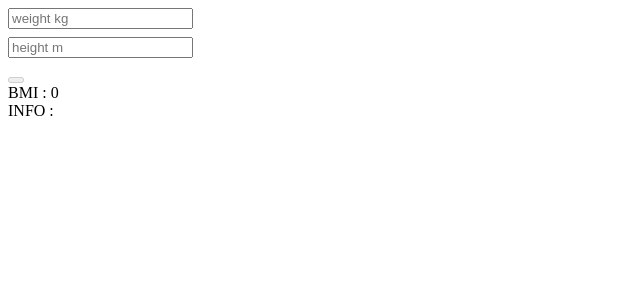
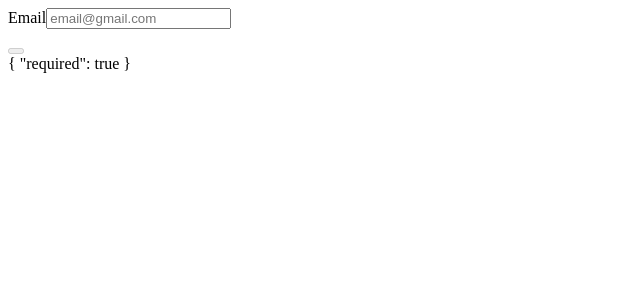
Before and after one commit to nuttawwn/angular_newapp_1, an Angular app: page / in a window 1280 px wide. Shown: the top 300 px of the page, without its empty margins (0-640 px from the left). Built offline with nearby package versions, Linux system fonts and the light colour scheme; what primeng would draw is missing.

Commit message:
set 2 validator in emailforms

```diff
--- a/src/app/app.component.html
+++ b/src/app/app.component.html
@@ -16,36 +16,69 @@
     <button [disabled]="employeeCodeNgModel.invalid" pButton type="button" label="บันทึก"></button>
   </div>
 </div> -->
-<div style="display: flex;
+<!-- <div style="display: flex;
             flex-direction: column;
             align-content: center;
             flex-wrap: nowrap;
             row-gap: 0.5em">
-  <div class="col-12 md;col-6 lg;col-3">
+  <div class="col-12 md:col-6 lg:col-3">
     <input type="text" [formControl]="weightForm" class="w-full" pInputText placeholder="weight kg" />
     <p-message *ngIf="weightForm.invalid && weightForm.touched" severity="error" text="กรุณากรอกน้ำหนักด้วย"> </p-message>
   </div>
-  <div class="col-12 md;col-6 lg;col-3">
+  <div class="col-12 md:col-6 lg:col-3">
     <input type="text" [formControl]="heightForm" class="w-full" pInputText placeholder="height m" />
     <p-message *ngIf="heightForm.invalid && heightForm.touched" severity="error" text="กรุณากรอกส่วนสูงด้วย"> </p-message>
   </div>
-  <div class="col-12 md: col-6 lg: col-3">
-    <button pButton type="button" [disabled]="weightForm.invalid || heightForm.invalid" (click)="calcualte()" label="Calculate BMI"></button>
+  <div class="col-12 md:col-6 lg:col-3">
+    <button pButton type="button" [disabled]="weightForm.invalid || heightForm.invalid" (click)="calcualte()" label="Calculate BMI"></button> -->
     <!-- <span *ngIf="weightForm.invalid && weightForm.touched">กรุณากรอกน้ำหนักด้วย</span>
     <span *ngIf="heightForm.invalid && heightForm.touched">กรุณากรอกส่วนสูงด้วย</span> -->
-  </div>
+  <!-- </div>
 </div>
 <div style="display: flex;
             flex-direction: column;
             align-content: center;
             flex-wrap: nowrap;
             row-gap: 0.5em">
-  <div class="col-12 md: col-6 lg: col-3">BMI : {{bmi}}</div>
+  <div class="col-12 md:col-6 lg:col-3">BMI : {{bmi}}</div>
 </div>
 <div style="display: flex;
             flex-direction: column;
             align-content: center;
             flex-wrap: nowrap;
             row-gap: 0.5em">
-  <div class="col-12 md: col-6 lg: col-3">INFO : {{info}}</div>
+  <div class="col-12 md:col-6 lg:col-3">INFO : {{info}}</div>
+</div> -->
+<div class="grid" style="display: flex;
+flex-direction: column;
+align-content: center;
+flex-wrap: nowrap;
+row-gap: 0.5em">
+  <div class="col-12 md:col-6 lg:col-3">
+    <div class="p-field p-fluid">
+      <label for="email">Email</label>
+      <input
+      type="text"
+      [formControl]="emailForm"
+      pInputText
+      class="w-full"
+      placeholder="email@gmail.com">
+      <small
+        id="email-help"
+        class="p-error"
+        *ngIf="emailForm.hasError('required') && emailForm.invalid && emailForm.touched">
+        Email is not  available
+      </small>
+      <small
+        id="email-help"
+        class="p-error"
+        *ngIf="emailForm.hasError('email') && emailForm.invalid && emailForm.touched">
+        WTF Email syntax
+      </small>
+      </div>
+    </div>
+    <div class="col-12">
+      <button pButton type="button" [disabled]="emailForm.invalid "  label="Submit"></button>
+      </div>
 </div>
+{{emailForm.errors | json}}
--- a/src/app/app.component.ts
+++ b/src/app/app.component.ts
@@ -14,6 +14,8 @@ export class AppComponent {
   //เป็นตัวแปลที่เอาไว้เชื่อข้อมูลฝั่ง Html มายัง Typescript
   weightForm = new FormControl(null, Validators.required); // null คือค้่าเริ่มต้น ของตัวแปรที่กำหนดเอาไว้
   heightForm = new FormControl(null, Validators.required);
+
+
   calcualte() {
     if (this.weightForm.invalid || this.heightForm.invalid) {
       return;
@@ -24,6 +26,12 @@ export class AppComponent {
     console.log("const height>>>>>>", height);
     this.bmi = weight / (height ** 2)
   }
+
+  emailForm = new FormControl(null,[Validators.required,Validators.email]);
+  //จะทำให้ Validators สามารถ กำหนดได้ 2 ตัวพร้อมกัน
+
+
+
 }
 // (ngModelChange) เป้น out-put
 // [ngModel] เป็น INput
```
